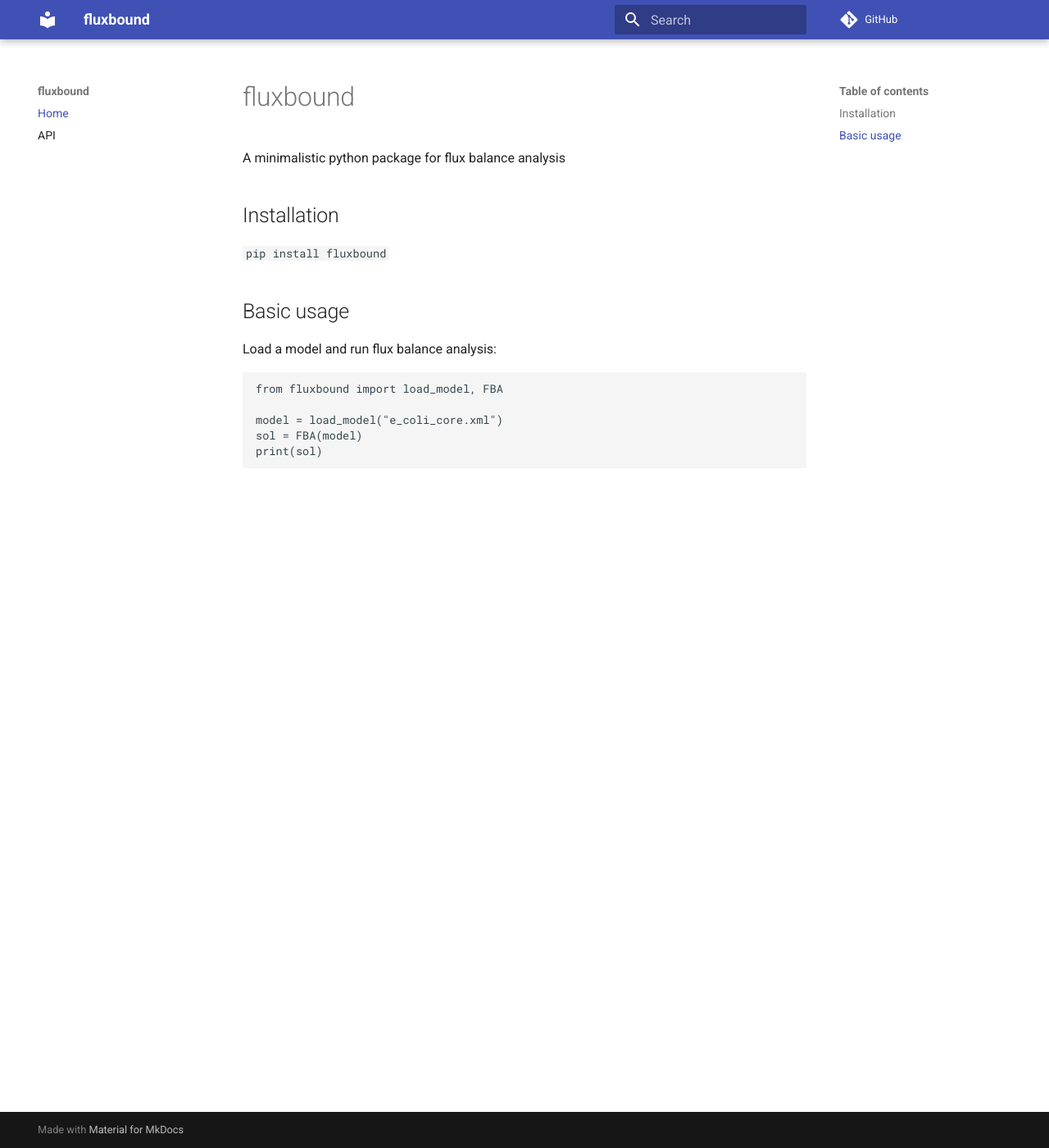
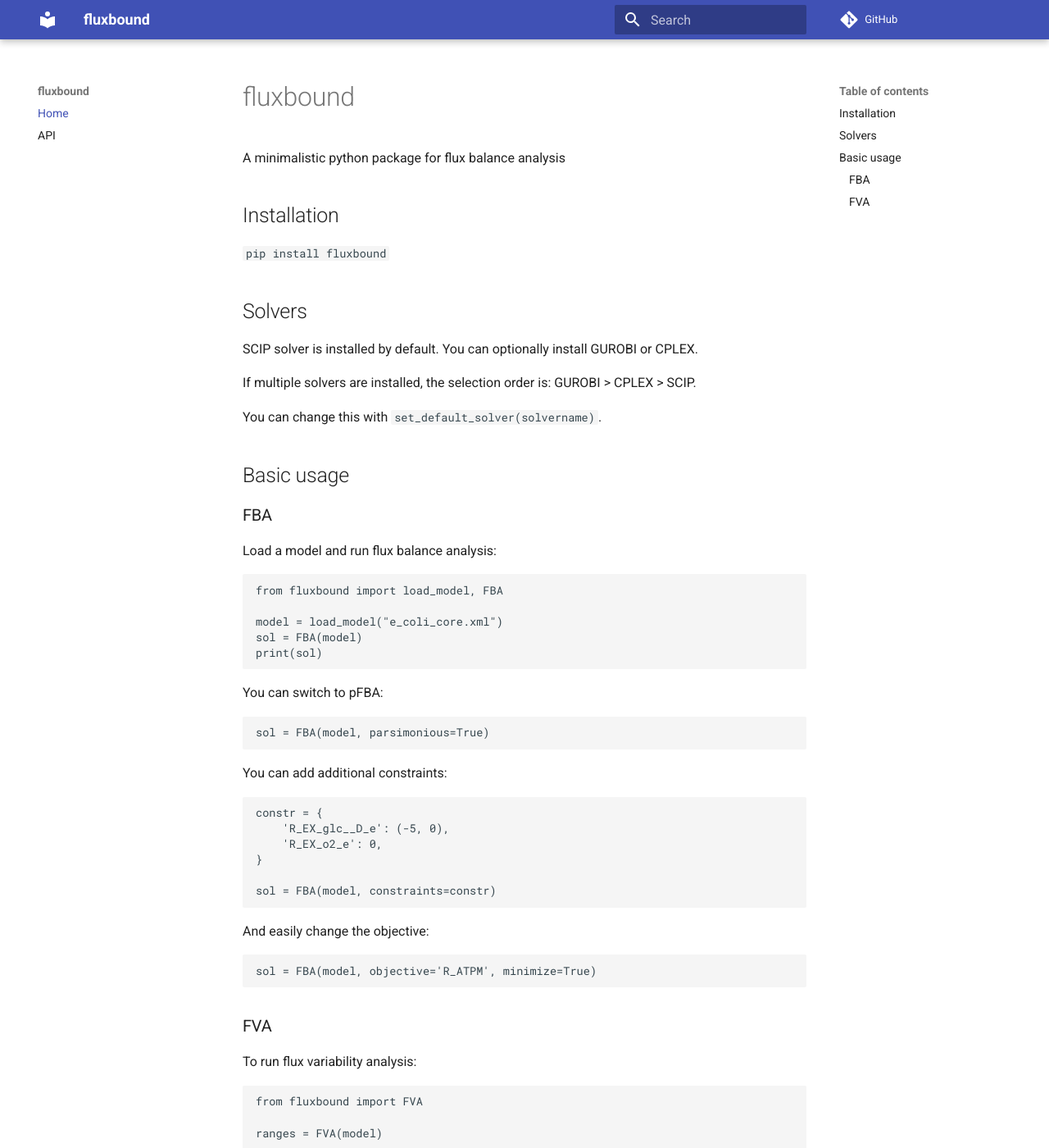
Before and after one commit to cdanielmachado/fluxbound, an MkDocs documentation site: the page built from docs/index.md, in a window 1280 px wide and 1400 px high. Shown: the whole window at 82% size. Built offline with MkDocs 1.6.1 and Material for MkDocs 9.7.7, drawn with Linux system fonts in a browser that asks for light colours; comment, search, counter and statistics services are not loaded; some of the changed text lies outside the part shown.

Commit message:
update docs

````diff
--- a/docs/index.md
+++ b/docs/index.md
@@ -9,7 +9,18 @@ A minimalistic python package for flux balance analysis
 
 `pip install fluxbound`
 
+## Solvers
+
+SCIP solver is installed by default. You can optionally install GUROBI or CPLEX.
+
+If multiple solvers are installed, the selection order is: GUROBI > CPLEX > SCIP.
+
+You can change this with `set_default_solver(solvername)`.
+
 ## Basic usage
+
+
+### FBA
 
 Load a model and run flux balance analysis:
 
@@ -20,3 +31,46 @@ model = load_model("e_coli_core.xml")
 sol = FBA(model)
 print(sol)
 ```
+
+You can switch to pFBA:
+
+```python
+sol = FBA(model, parsimonious=True)
+```
+
+You can add additional constraints:
+
+```python
+constr = {
+    'R_EX_glc__D_e': (-5, 0),
+    'R_EX_o2_e': 0,
+}
+
+sol = FBA(model, constraints=constr)
+```
+
+And easily change the objective:
+
+```python
+sol = FBA(model, objective='R_ATPM', minimize=True)
+```
+
+### FVA
+
+To run flux variability analysis:
+
+```python
+from fluxbound import FVA
+
+ranges = FVA(model)
+```
+
+FVA at 90% maximum growth in anaerobic conditions:
+
+```python
+ranges = FVA(
+    model,
+    obj_frac = 0.9,
+    constraints = {'R_EX_o2_e': 0},
+)
+```
````
Also changed, not shown: README.md (+1 -1 lines), 1 other file.
